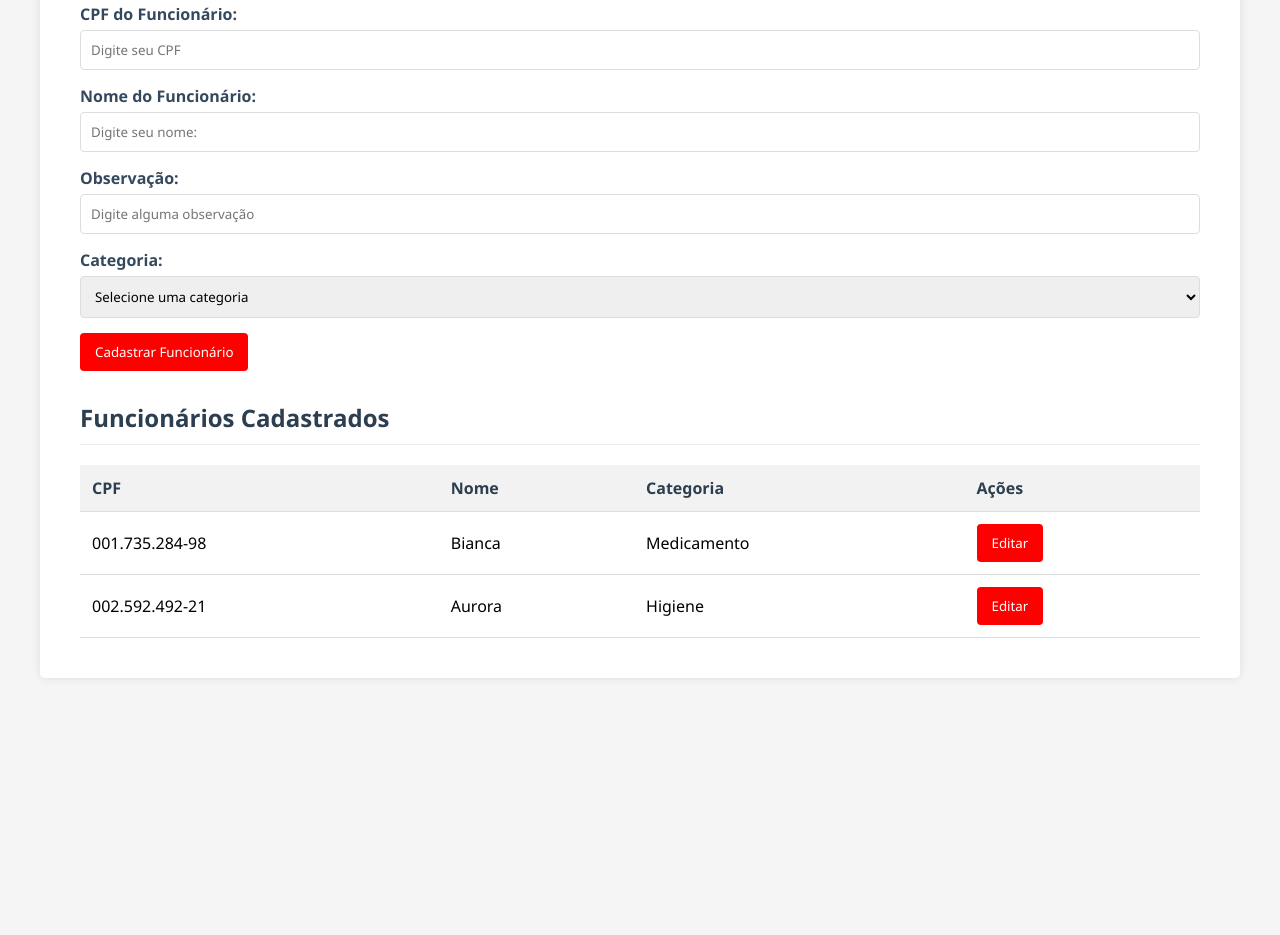
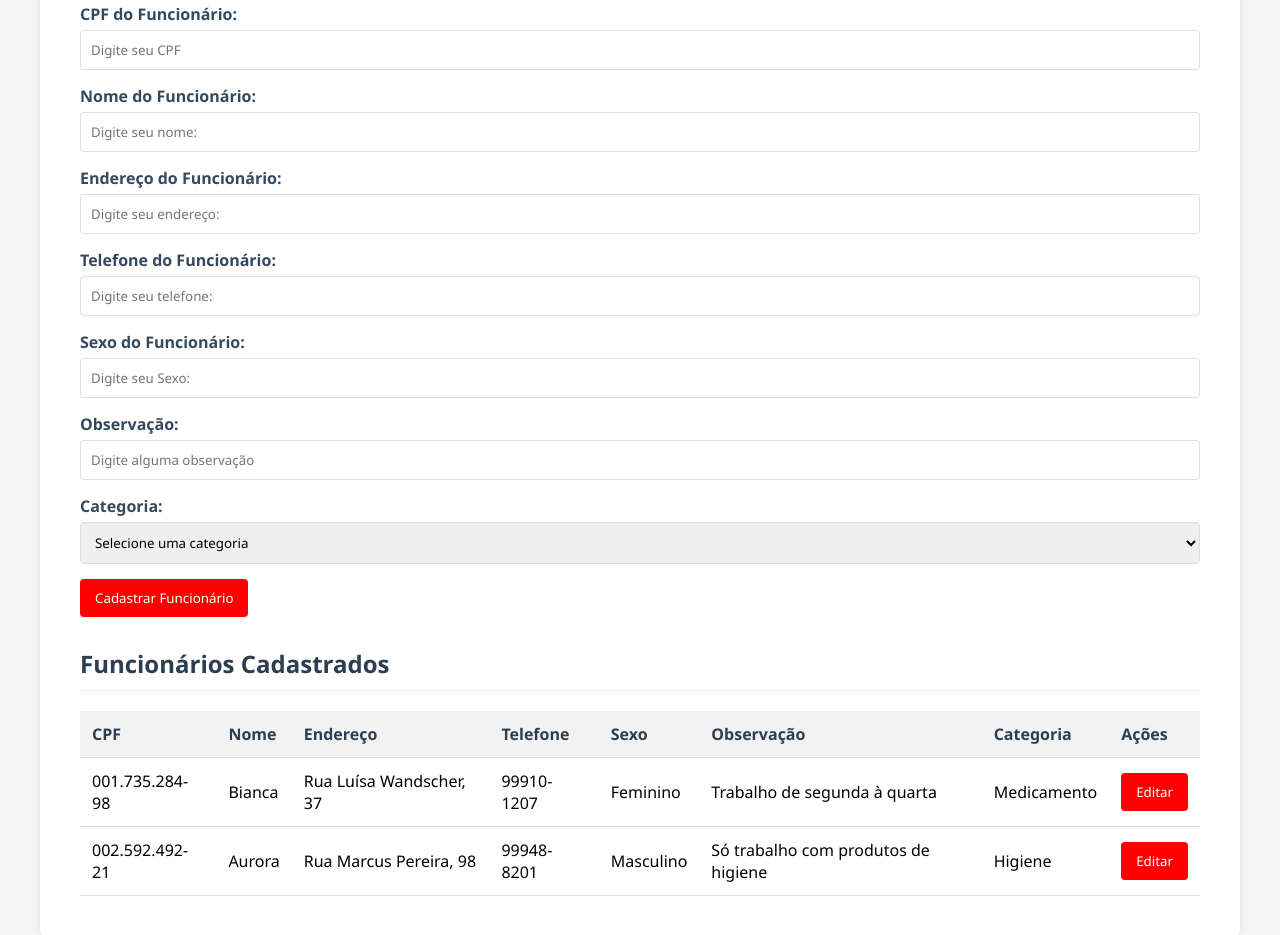
Before and after one commit to joaovitoralbernaz/telas_do_sistema, a plain HTML site: page funcionario.html in a window 1280 px wide. Shown: the part 241-1176 px from the top of the page. Before the commit the page ends 939 px from the top, so only its background shows below. Drawn offline with Linux system fonts and the light colour scheme.

Commit message:
Add files via upload

```diff
--- a/funcionario.html
+++ b/funcionario.html
@@ -29,6 +29,18 @@
                 <input type="text" id="nome" placeholder="Digite seu nome:">
             </div>
             <div class="form-group">
+                <label for="endereco">Endereço do Funcionário:</label>
+                <input type="text" id="endereco" placeholder="Digite seu endereço:">
+            </div>
+            <div class="form-group">
+                <label for="Telefone">Telefone do Funcionário:</label>
+                <input type="text" id="telefone" placeholder="Digite seu telefone:">
+            </div>
+            <div class="form-group">
+                <label for="Sexo">Sexo do Funcionário:</label>
+                <input type="text" id="Sexo" placeholder="Digite seu Sexo:">
+            </div>
+            <div class="form-group">
                 <label for="observacao">Observação:</label>
                 <input type="text" id="observacao" placeholder="Digite alguma observação">
             </div>
@@ -50,6 +62,10 @@
                     <tr>
                         <th>CPF</th>
                         <th>Nome</th>
+                        <th>Endereço</th>
+                        <th>Telefone</th>
+                        <th>Sexo</th>
+                        <th>Observação</th>
                         <th>Categoria</th>
                         <th>Ações</th>
                     </tr>
@@ -58,12 +74,20 @@
                     <tr>
                         <td>001.735.284-98</td>
                         <td>Bianca</td>
+                        <td>Rua Luísa Wandscher, 37</td>
+                        <td>99910-1207</td>
+                        <td>Feminino</td>
+                        <td>Trabalho de segunda à quarta</td>
                         <td>Medicamento</td>
                         <td><button>Editar</button></td>
                     </tr>
                     <tr>
                         <td>002.592.492-21</td>
                         <td>Aurora</td>
+                        <td>Rua Marcus Pereira, 98</td>
+                        <td>99948-8201</td>
+                        <td>Masculino</td>
+                        <td>Só trabalho com produtos de higiene</td>
                         <td>Higiene</td>
                         <td><button>Editar</button></td>
                     </tr>
```
